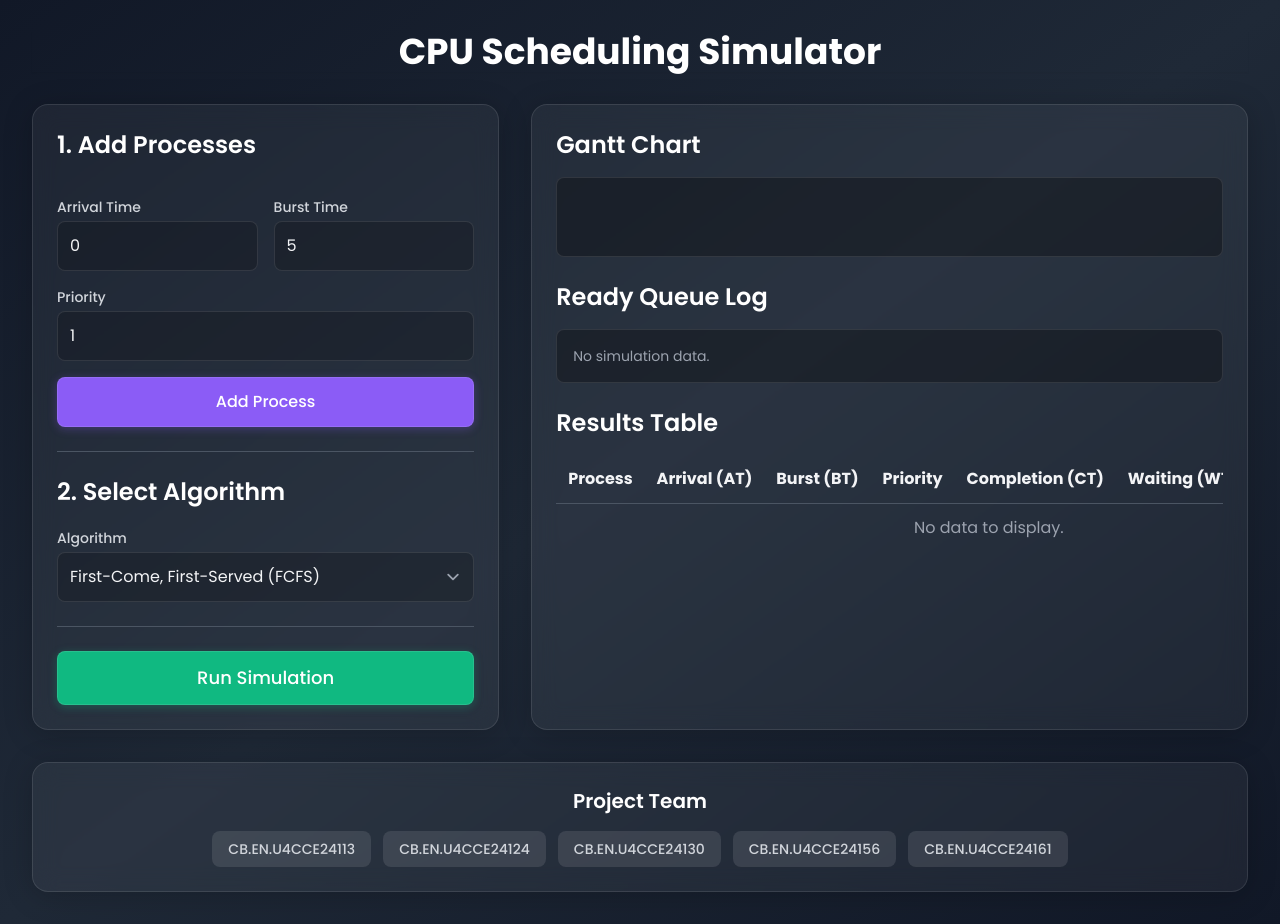
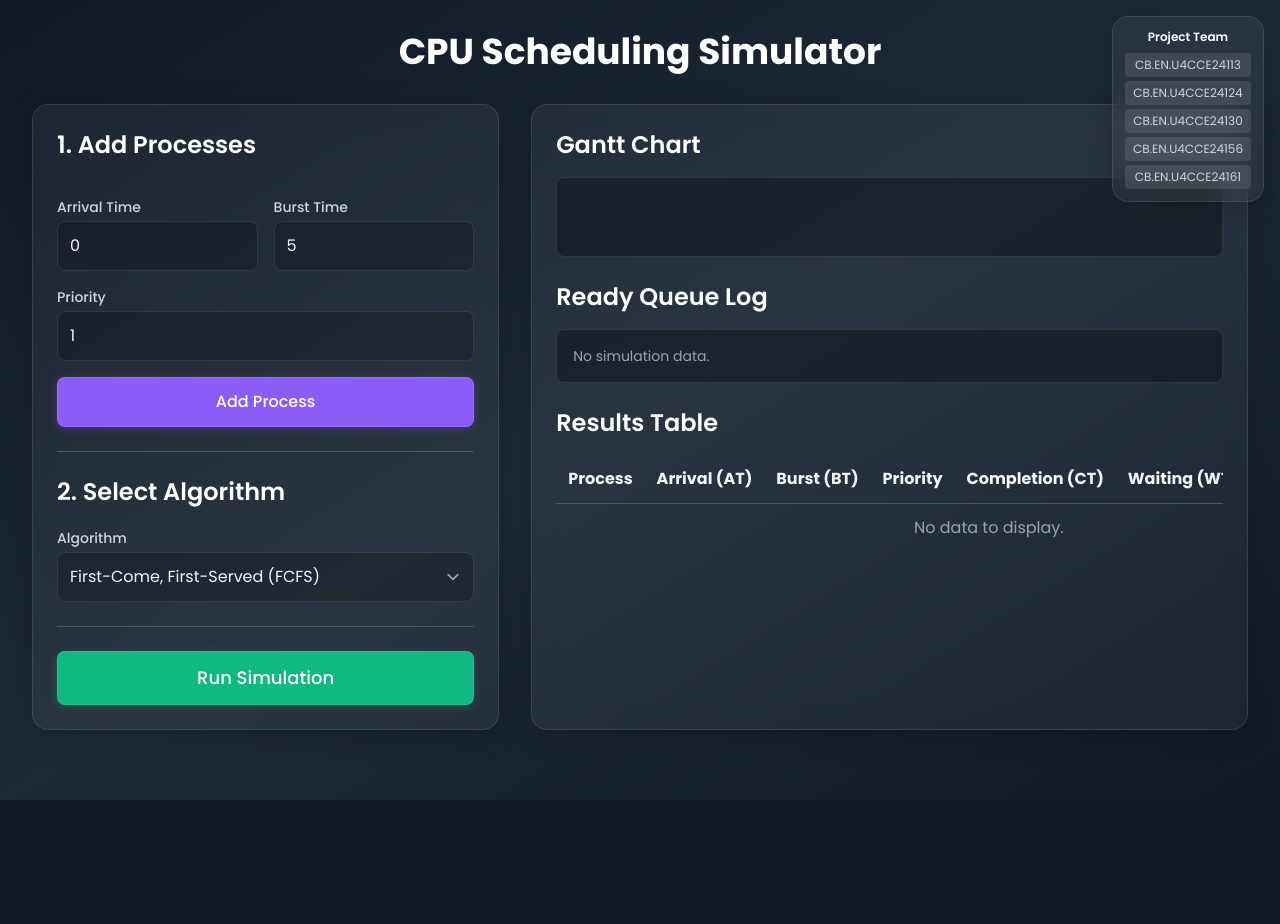
Before and after one commit to Kv-Logics/CPU_SCHEDULING, a plain HTML site: page index.html in a window 1280 px wide. After the commit the page ends 800 px from the top, so only its background shows below. Drawn offline with nearby package versions, Linux system fonts and the light colour scheme.

Commit message:
Refactor team members section layout in index.html

```diff
--- a/index.html
+++ b/index.html
@@ -126,17 +126,18 @@
         </div>
 
         <!-- Team Members Section -->
-        <div class="glass-card p-6 mt-8">
-            <h2 class="text-xl font-semibold text-white text-center mb-4">Project Team</h2>
-            <div class="flex flex-wrap justify-center gap-3">
-                <span class="px-4 py-2 bg-white bg-opacity-10 rounded-lg text-gray-300 text-sm font-medium">CB.EN.U4CCE24113</span>
-                <span class="px-4 py-2 bg-white bg-opacity-10 rounded-lg text-gray-300 text-sm font-medium">CB.EN.U4CCE24124</span>
-                <span class="px-4 py-2 bg-white bg-opacity-10 rounded-lg text-gray-300 text-sm font-medium">CB.EN.U4CCE24130</span>
-                <span class="px-4 py-2 bg-white bg-opacity-10 rounded-lg text-gray-300 text-sm font-medium">CB.EN.U4CCE24156</span>
-                <span class="px-4 py-2 bg-white bg-opacity-10 rounded-lg text-gray-300 text-sm font-medium">CB.EN.U4CCE24161</span>
-            </div>
+        <!-- Team Members Block - Top Corner -->
+    <div class="fixed top-4 right-4 glass-card p-3 z-50 max-w-xs">
+        <h3 class="text-xs font-semibold text-white mb-2 text-center">Project Team</h3>
+        <div class="flex flex-col gap-1 text-xs">
+            <span class="px-2 py-1 bg-white bg-opacity-10 rounded text-gray-300 text-center">CB.EN.U4CCE24113</span>
+            <span class="px-2 py-1 bg-white bg-opacity-10 rounded text-gray-300 text-center">CB.EN.U4CCE24124</span>
+            <span class="px-2 py-1 bg-white bg-opacity-10 rounded text-gray-300 text-center">CB.EN.U4CCE24130</span>
+            <span class="px-2 py-1 bg-white bg-opacity-10 rounded text-gray-300 text-center">CB.EN.U4CCE24156</span>
+            <span class="px-2 py-1 bg-white bg-opacity-10 rounded text-gray-300 text-center">CB.EN.U4CCE24161</span>
         </div>
     </div>
+
 
     <script src="script.js"></script>
 </body>
```
